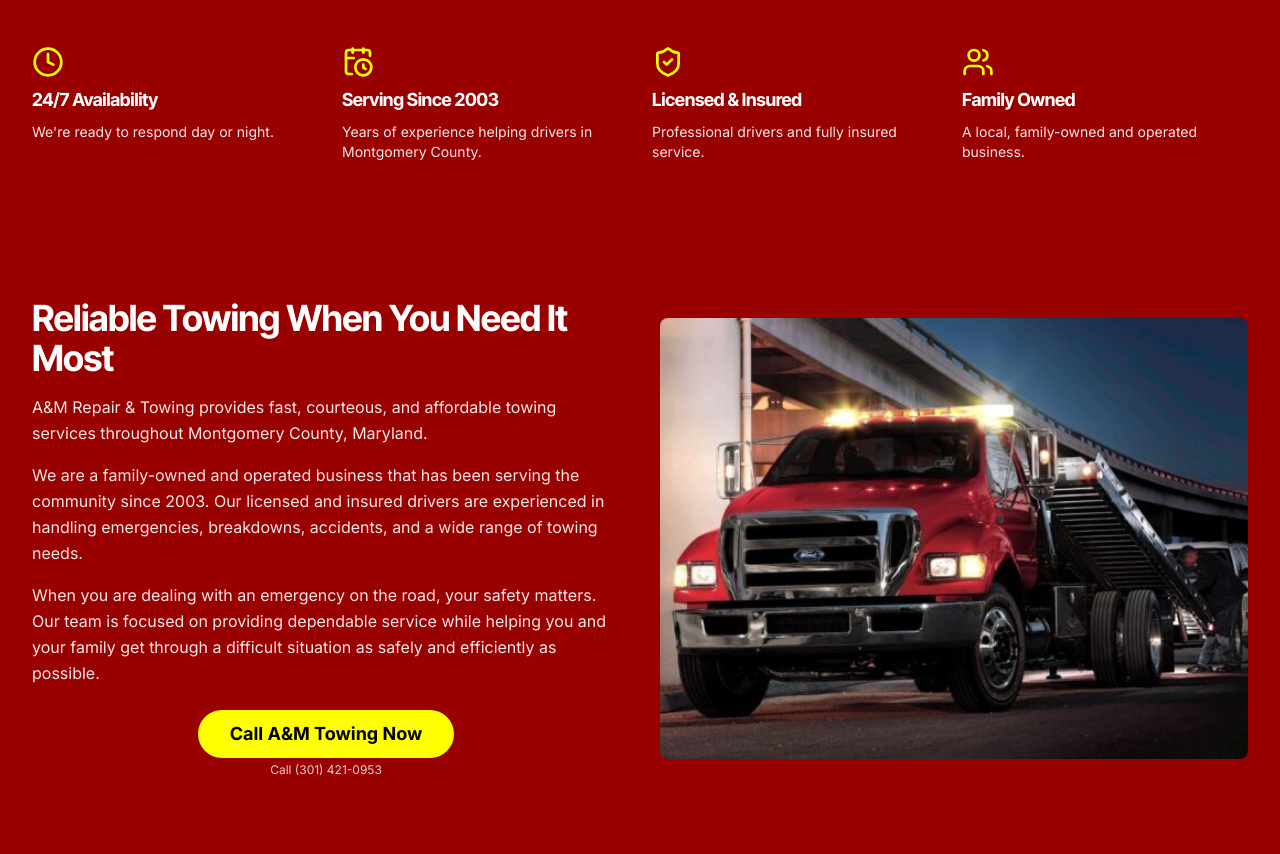
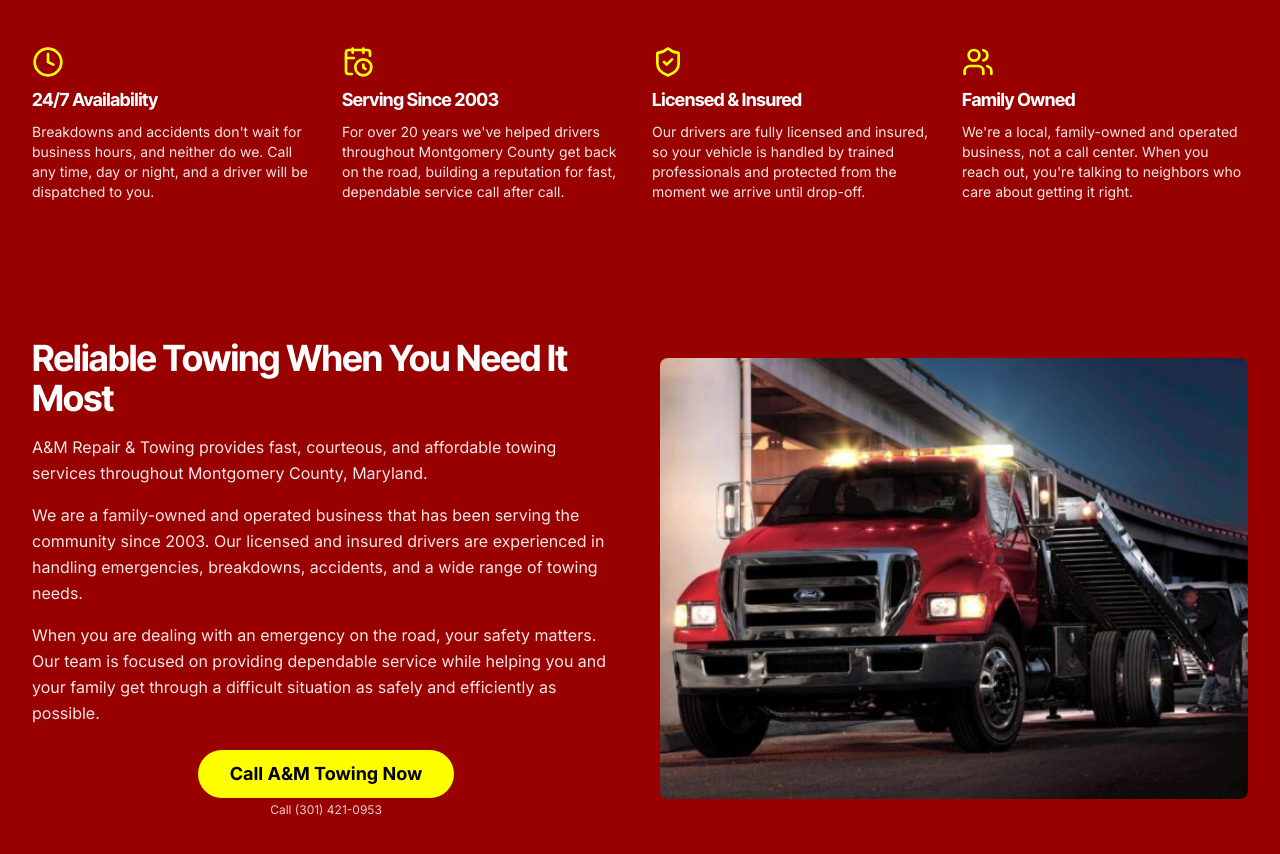
Before and after one commit to pegasuspixelsux-stack/amtowingmd, a Next.js app: page / in a window 1280 px wide. Shown: the part 834-1688 px from the top of the page. Built offline with nearby package versions, Linux system fonts and the light colour scheme.

Commit message:
TrustBar: expand each column's description

```diff
--- a/components/TrustBar.tsx
+++ b/components/TrustBar.tsx
@@ -1,18 +1,26 @@
 import { CalendarClock, Clock, ShieldCheck, Users } from "lucide-react";
 
 const TRUST_ITEMS = [
-  { icon: Clock, title: "24/7 Availability", body: "We're ready to respond day or night." },
+  {
+    icon: Clock,
+    title: "24/7 Availability",
+    body: "Breakdowns and accidents don't wait for business hours, and neither do we. Call any time, day or night, and a driver will be dispatched to you.",
+  },
   {
     icon: CalendarClock,
     title: "Serving Since 2003",
-    body: "Years of experience helping drivers in Montgomery County.",
+    body: "For over 20 years we've helped drivers throughout Montgomery County get back on the road, building a reputation for fast, dependable service call after call.",
   },
   {
     icon: ShieldCheck,
     title: "Licensed & Insured",
-    body: "Professional drivers and fully insured service.",
+    body: "Our drivers are fully licensed and insured, so your vehicle is handled by trained professionals and protected from the moment we arrive until drop-off.",
   },
-  { icon: Users, title: "Family Owned", body: "A local, family-owned and operated business." },
+  {
+    icon: Users,
+    title: "Family Owned",
+    body: "We're a local, family-owned and operated business, not a call center. When you reach out, you're talking to neighbors who care about getting it right.",
+  },
 ];
 
 export default function TrustBar() {
```
